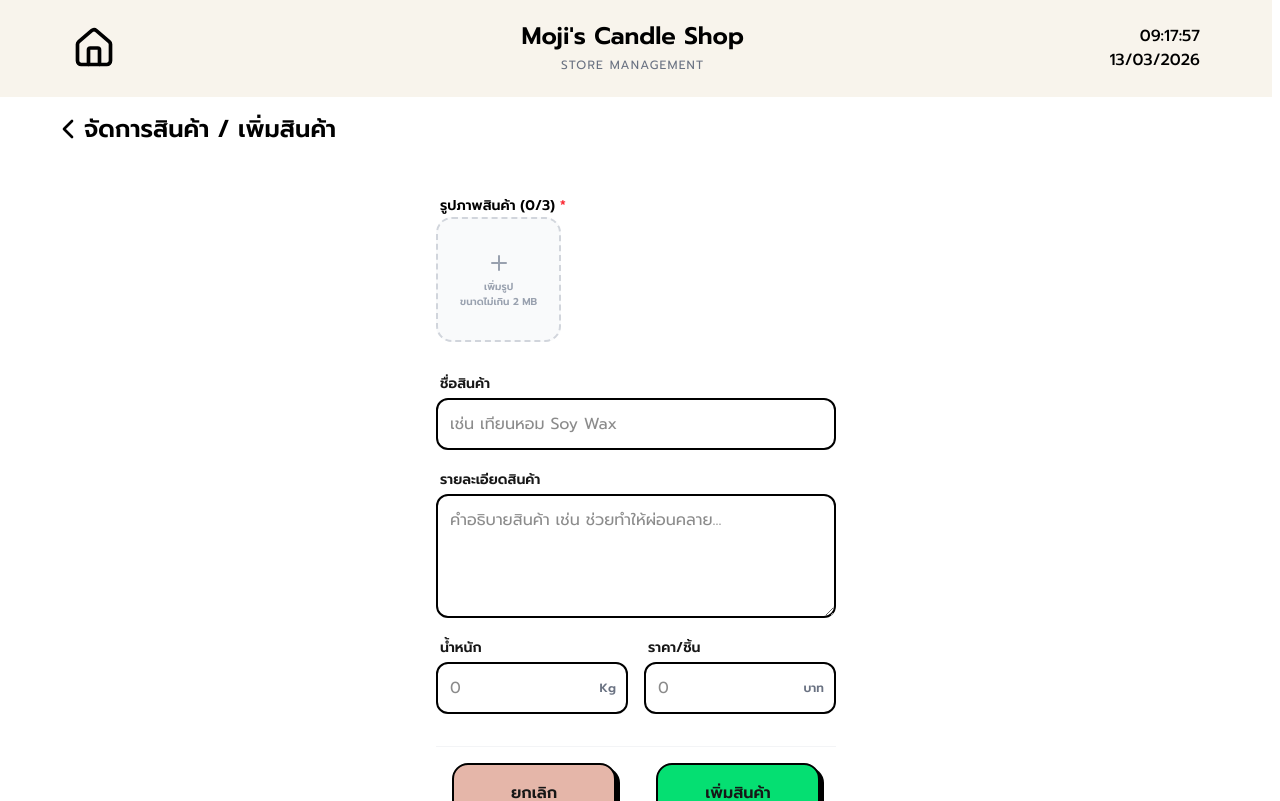
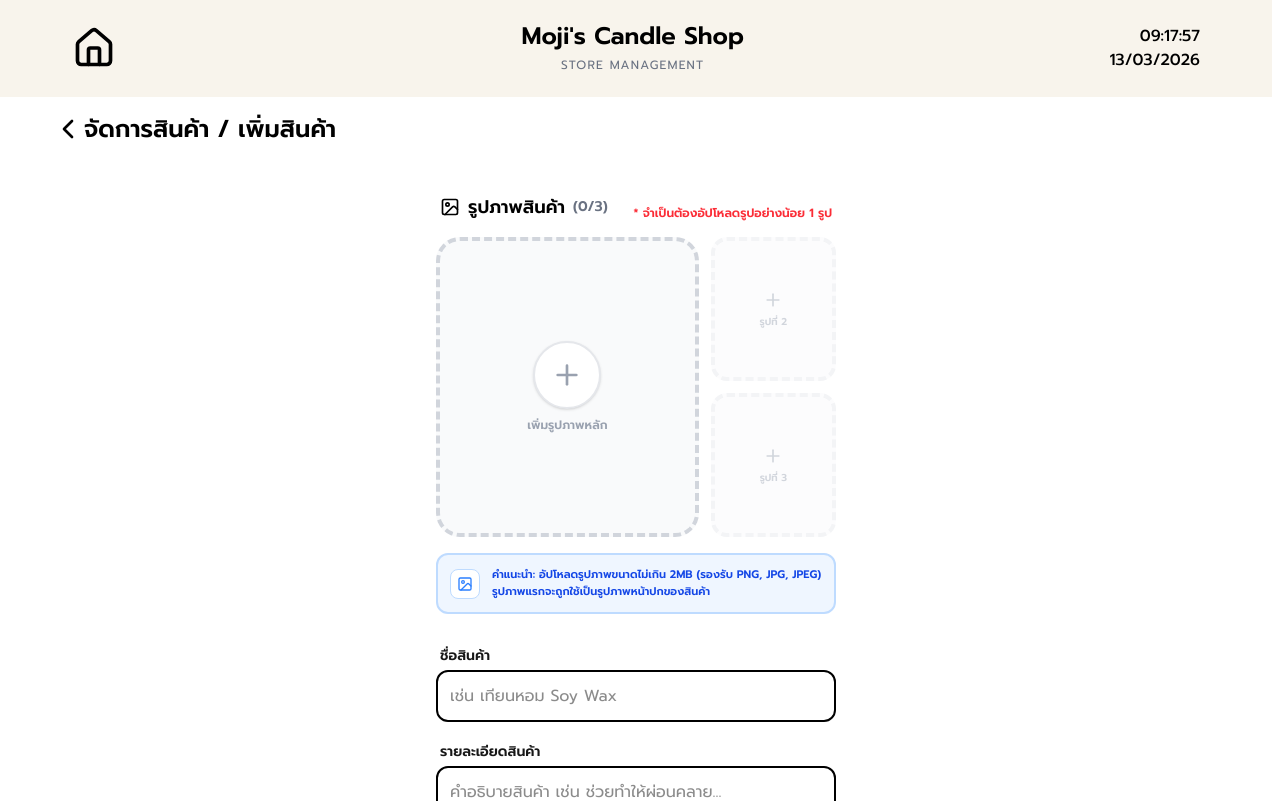
Before and after one commit to katudnakJ/Frontend-Candle-shop, a Next.js app: page /seller/sellerproducts/manageproducts/add in a window 1280 px wide. Shown: the top 801 px of the page. Built offline with nearby package versions, Linux system fonts and the light colour scheme; no server answers.

Commit message:
Feat: Connect Api Post product on manageproducts page

```diff
--- a/src/modules/products/components/ImageUploadForSellerSection.tsx
+++ b/src/modules/products/components/ImageUploadForSellerSection.tsx
@@ -1,4 +1,4 @@
-import { Plus, X } from "lucide-react";
+import { ImageIcon, Plus, X } from "lucide-react";
 import Image from "next/image";
 
 interface ProductImage {
@@ -24,51 +24,103 @@ export const ImageUploadSection = ({
   inputKey,
 }: ImageUploadSectionProps) => {
   return (
-    <div className="space-y-3">
-      <label className="text-sm font-bold ml-1 text-black">
-        รูปภาพสินค้า ({images.length}/3) <span className="text-red-500">*</span>
+    <div className="space-y-4">
+      <div className="flex   max-[470px]:flex-col justify-between items-end max-[470px]:items-start px-1">
+        <label className="text-lg font-black text-black flex items-center gap-2">
+          <ImageIcon size={20} />
+          รูปภาพสินค้า
+          <span className="text-sm font-bold text-gray-500">
+            ({images.length}/3)
+          </span>
         </label>
+        <span className="flex  text-xs font-bold text-red-500">* จำเป็นต้องอัปโหลดรูปอย่างน้อย 1 รูป</span>
+      </div>
 
-      <div className="grid grid-cols-3 gap-3">
-        {images.map((img, index) => (
+
+      <div className="grid grid-cols-12 grid-rows-4 gap-3 aspect-[4/3] w-full">
+        {/* รูปหลัก  */}
+        <div className="col-span-8 row-span-4 relative">
+          {images[0] ? (
+            <div className="w-full h-full rounded-3xl border-2 border-black overflow-hidden bg-white shadow-[4px_4px_0px_0px_rgba(0,0,0,1)] relative group">
+              <Image
+                src={images[0].preview}
+                alt="Main preview"
+                fill
+                unoptimized
+                className="object-cover"
+              />
+              <div className="absolute top-2 left-2 bg-yellow-300 border-2 border-black px-3 py-1 rounded-full text-[10px] font-black uppercase shadow-[2px_2px_0px_0px_rgba(0,0,0,1)]">
+                รูปหลัก
+              </div>
+              <button
+                type="button"
+                onClick={() => removeImage(0)}
+                className="absolute top-2 right-2 bg-red-500 text-white p-1.5 rounded-xl border-2 border-black shadow-[2px_2px_0px_0px_rgba(0,0,0,1)] hover:translate-x-[1px] hover:translate-y-[1px] hover:shadow-none transition-all"
+              >
+                <X size={18} />
+              </button>
+            </div>
+          ) : (
             <div
-            key={index}
-            className="relative aspect-square rounded-2xl border-2 border-black overflow-hidden group"
+              onClick={handleBoxClick}
+              className="w-full h-full rounded-3xl border-4 border-dashed border-gray-300 bg-gray-50 flex flex-col items-center justify-center cursor-pointer hover:bg-gray-100 transition-all gap-2"
             >
+              <div className="p-4 bg-white rounded-full border-2 border-gray-200 shadow-sm">
+                <Plus size={32} className="text-gray-400" />
+              </div>
+              <p className="text-xs font-black text-gray-400">เพิ่มรูปภาพหลัก</p>
+            </div>
+          )}
+        </div>
+
+        {/* รูปย่อย  */}
+        {[1, 2].map((idx) => (
+          <div key={idx} className="col-span-4 row-span-2 relative">
+            {images[idx] ? (
+              <div className="w-full h-full rounded-2xl border-2 border-black overflow-hidden bg-white shadow-[4px_4px_0px_0px_rgba(0,0,0,1)] relative">
                 <Image
-              key={img.preview}
-              src={img.preview}
-              alt="preview"
+                  src={images[idx].preview}
+                  alt={`preview ${idx}`}
                   fill
-              className="w-full h-full object-cover"
+                  unoptimized
+                  className="object-fill"
                 />
                 <button
                   type="button"
-              onClick={() => removeImage(index)}
-              className="absolute top-1 right-1 bg-red-500 text-white p-1 rounded-full border border-white shadow-lg"
+                  onClick={() => removeImage(idx)}
+                  className="absolute top-1 right-1 bg-red-500 text-white p-1 rounded-lg border-2 border-black shadow-[2px_2px_0px_0px_rgba(0,0,0,1)] hover:shadow-none transition-all"
                 >
                   <X size={14} />
                 </button>
-            {index === 0 && (
-              <div className="absolute bottom-0 left-0 right-0 bg-black/60 text-white text-[10px] py-0.5 text-center font-bold">
-                รูปหลัก
+              </div>
+            ) : (
+              <div
+                onClick={images.length >= idx ? handleBoxClick : undefined}
+                className={`w-full h-full rounded-2xl border-4 border-dashed flex flex-col items-center justify-center transition-all gap-1
+                  ${images.length >= idx
+                    ? "border-gray-300 bg-gray-50 cursor-pointer hover:bg-gray-100"
+                    : "border-gray-100 bg-gray-50/50 cursor-not-allowed"}`}
+              >
+                <Plus size={20} className="text-gray-300" />
+                <span className="text-[10px] font-bold text-gray-300 text-center">
+                  รูปที่ {idx + 1}
+                </span>
               </div>
             )}
           </div>
         ))}
+      </div>
 
-        {images.length < 3 && (
-          <div
-            onClick={handleBoxClick}
-            className="aspect-square rounded-2xl border-2 border-dashed border-gray-300 bg-gray-50 flex flex-col items-center justify-center cursor-pointer hover:bg-gray-100 transition-all"
-          >
-            <Plus size={24} className="text-gray-400" />
-            <span className="text-[10px] max-[440px]:text-[9px] font-bold text-gray-400 mt-1 text-center">
-              เพิ่มรูป <br /> ขนาดไม่เกิน 2 MB
-            </span>
+      <div className="bg-blue-50 border-2 border-blue-200 p-3 rounded-xl flex items-center gap-3">
+        <div className="text-blue-500 bg-white p-1.5 rounded-lg border border-blue-200">
+          <ImageIcon size={16} />
         </div>
-        )}
+        <p className="text-[11px] font-bold text-blue-700">
+          คำแนะนำ: อัปโหลดรูปภาพขนาดไม่เกิน 2MB (รองรับ PNG, JPG, JPEG) <br/>
+          รูปภาพแรกจะถูกใช้เป็นรูปภาพหน้าปกของสินค้า
+        </p>
       </div>
+
       <input
         key={inputKey}
         type="file"
--- a/src/modules/products/components/ProductFormFieldsforseller.tsx
+++ b/src/modules/products/components/ProductFormFieldsforseller.tsx
@@ -68,6 +68,9 @@ export const ProductFormFields = ({
             <div className="relative">
               <input
                 {...register("weight")}
+                  type="number"
+                min="0"
+                step="1"
                 placeholder="0"
                 className={`w-full p-3 max-[440px]:text-[12px] border-2 rounded-xl pr-10 outline-none transition-all ${
                   errors.weight
@@ -91,7 +94,10 @@ export const ProductFormFields = ({
             <div className="relative">
               <input
                 {...register("price")}
-                placeholder="0"
+                type="number"
+                min="0"
+                step="0.01"
+                placeholder="0.00"
                 className={`w-full p-3 max-[440px]:text-[12px] border-2 rounded-xl pr-10 outline-none transition-all ${
                   errors.price
                     ? "border-red-500 bg-red-50"
--- a/src/modules/products/components/ShopProductList.tsx
+++ b/src/modules/products/components/ShopProductList.tsx
@@ -7,13 +7,13 @@ import { useRouter } from "next/navigation";
 import { useShopProducts } from "@/modules/products/hooks/useShopProducts";
 import { useShopProductStore } from "@/modules/products/hooks/useShopProductStore";
 import { Skeleton } from "@mui/material";
+import { useEffect } from "react";
+import { useInView } from "react-intersection-observer";
+
 import ShopProductCard from "./ShopProductCard";
 import FullscreenLoader from "@/modules/products/components/FullscreenLoaderforshopproduct";
-import toast from "react-hot-toast";
 import ConfirmDialog from "@/components/commonui/ConfirmDialog";
 
-import { useInView } from "react-intersection-observer";
-import { useEffect } from "react";
 
 export default function ShopProductList() {
   const router = useRouter();
--- a/src/modules/products/hooks/useProductImages.ts
+++ b/src/modules/products/hooks/useProductImages.ts
@@ -29,7 +29,7 @@ export const useProductImages = (maxFiles = 3) => {
     if (selectedFiles.length === 0) return;
 
     if (images.length + selectedFiles.length > maxFiles) {
-      toast.error(`ลงรูปได้สูงสุด ${maxFiles} รูปครับ`, {
+      toast.error(`ลงรูปได้สูงสุด ${maxFiles} รูป`, {
         className:
           "font-bold rounded-xl border-2 border-black shadow-[4px_4px_0px_0px_rgba(0,0,0,1)]",
       });
--- a/src/modules/products/hooks/useShopProducts.ts
+++ b/src/modules/products/hooks/useShopProducts.ts
@@ -79,9 +79,9 @@ export const useShopProducts = () => {
   retryDelay: 1000,
     onSuccess: (res : GenericResponse<null>) => {
       console.log("RESPRODUCT",res);
-      if (res.status.statusCode === "200 OK") {
+      if (res.status.statusCode.includes("200")) {
         queryClient.invalidateQueries({ queryKey: ["seller-shop-products"] });
-        toast.success("ลบสินค้าสำเร็จ");
+        toast.success("ทำการลบสินค้าสำเร็จ");
       } else {
         toast.error(res.status.message || "ไม่สามารถลบสินค้าได้");
       }
--- a/src/modules/products/schemas/productSchema.ts
+++ b/src/modules/products/schemas/productSchema.ts
@@ -3,8 +3,18 @@ import { z } from "zod";
 export const productSchema = z.object({
   productName: z.string().min(1, "กรุณากรอกชื่อสินค้า"),
   description: z.string().min(1, "กรุณากรอกรายละเอียดสินค้า"),
-  weight: z.string().min(1, "กรุณากรอกน้ำหนัก").regex(/^\d*\.?\d*$/, "กรุณาระบุเป็นตัวเลข"),
-  price: z.string().min(1, "กรุณากรอกราคา").regex(/^\d+$/, "กรุณาระบุเป็นตัวเลข"),
+  weight: z
+    .string()
+    .min(1, "กรุณากรอกน้ำหนัก")
+    .refine((val) => !isNaN(Number(val)) && Number(val) > 0, {
+      message: "น้ำหนักต้องเป็นตัวเลขที่มากกว่า 0",
+    }),
+  price: z
+    .string()
+    .min(1, "กรุณากรอกราคา")
+    .refine((val) => !isNaN(Number(val)) && Number(val) >= 0, {
+      message: "ราคาต้องเป็นตัวเลขที่ไม่ติดลบ",
+    }),
   isActive: z.boolean(),
 });
 
--- a/src/modules/products/services/ShopProductService.ts
+++ b/src/modules/products/services/ShopProductService.ts
@@ -3,7 +3,7 @@
 
 import { apiClient } from "@/utils/api";
 import { GenericResponse } from "@/types/response.type";
-import { ProductHomeResData,SearchProductResData } from "@/modules/products/homeproduct";
+import { CreateProductRequest, CreateProductResData, ProductHomeResData,SearchProductResData } from "@/modules/products/homeproduct";
 
 
 
@@ -42,6 +42,74 @@ const response = await apiClient.delete(`/v1/products/${productId}`);
  return response as unknown as GenericResponse<null>;
 };
 
+export const createProduct = async (
+  payload: CreateProductRequest
+): Promise<GenericResponse<CreateProductResData>> => {
+  const formData = new FormData();
+  formData.append("productName", payload.productName);
+  formData.append("description", payload.description);
+  formData.append("price", String(payload.price));
+  formData.append("weight", String(payload.weight));
+  formData.append("active", String(payload.active));
+  formData.append("featured", String(payload.featured));
+  formData.append("primary_index", String(payload.primary_index));
+
+  payload.imagesData.forEach((file) => {
+    if (file.size > 0) {
+      formData.append("imagesData", file);
+    }
+  });
+
+ if(process.env.NODE_ENV === "development"){
+  console.log("--- 🖼️ Image Data Inspection ---");
+
+formData.getAll("imagesData").forEach((file, index) => {
+  if (file instanceof File) {
+    const sizeInBytes = file.size;
+    const sizeInKB = (sizeInBytes / 1024 ).toFixed(2);
+
+    console.log(`[Image ${index}]`);
+    console.log(`- Name: ${file.name}`);
+    console.log(`- Type: ${file.type}`);
+    console.log(`- Size: ${sizeInBytes} bytes (${sizeInKB} KB)`);
+  }
+});
+
+console.log("--- 📝 Form Fields Check ---");
+const formFields = Object.fromEntries(
+  Array.from(formData.entries()).filter(([_, value]) => !(value instanceof File))
+);
+console.log(formFields);
+ }
+
+
+
+  const response = await apiClient.post<FormData, GenericResponse<CreateProductResData>>(
+    `/v1/products`,
+    formData,
+    {
+      params: {
+        productName: payload.productName,
+        price: payload.price,
+        weight: payload.weight,
+        description: payload.description,
+        active: payload.active,
+        featured: payload.featured,
+        primary_index: payload.primary_index,
+      },
+      headers: {
+        "Content-Type": "multipart/form-data",
+      },
+    }
+  );
+
+  return response;
+};
+
+
+
+
+
 export const toggleProductStatus = async (
   productId: string,
   currentStatus: boolean,
```
Also changed, not shown: src/app/seller/sellerproducts/manageproducts/[slug]/page.tsx (+29 -31 lines), src/app/seller/sellerproducts/page.tsx (+4 -3 lines), src/modules/products/homeproduct.ts (+17 -0 lines), src/modules/products/hooks/useCreateProduct.ts (added, +35 -0 lines). Lines whose indentation alone changed are shown as unchanged.
